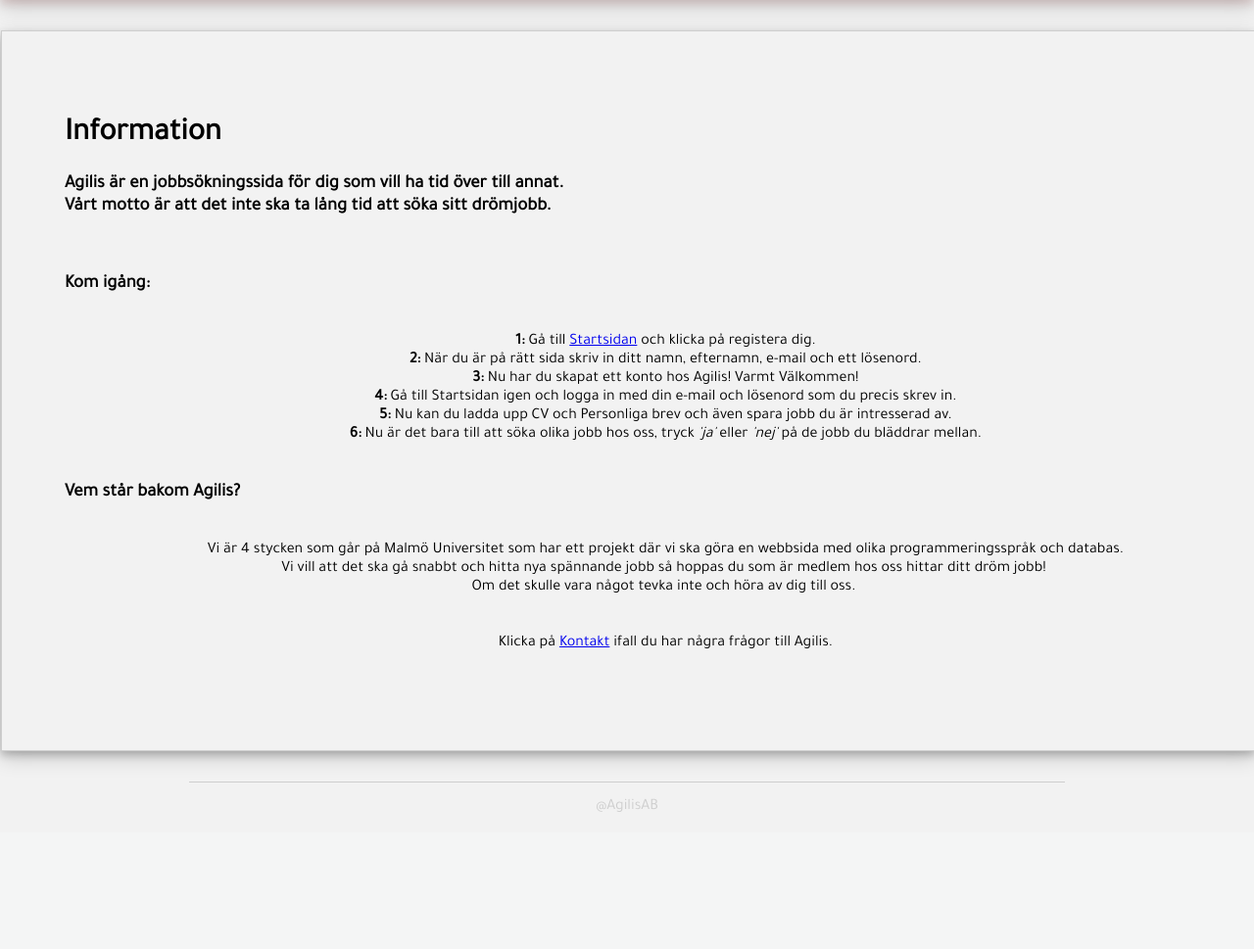
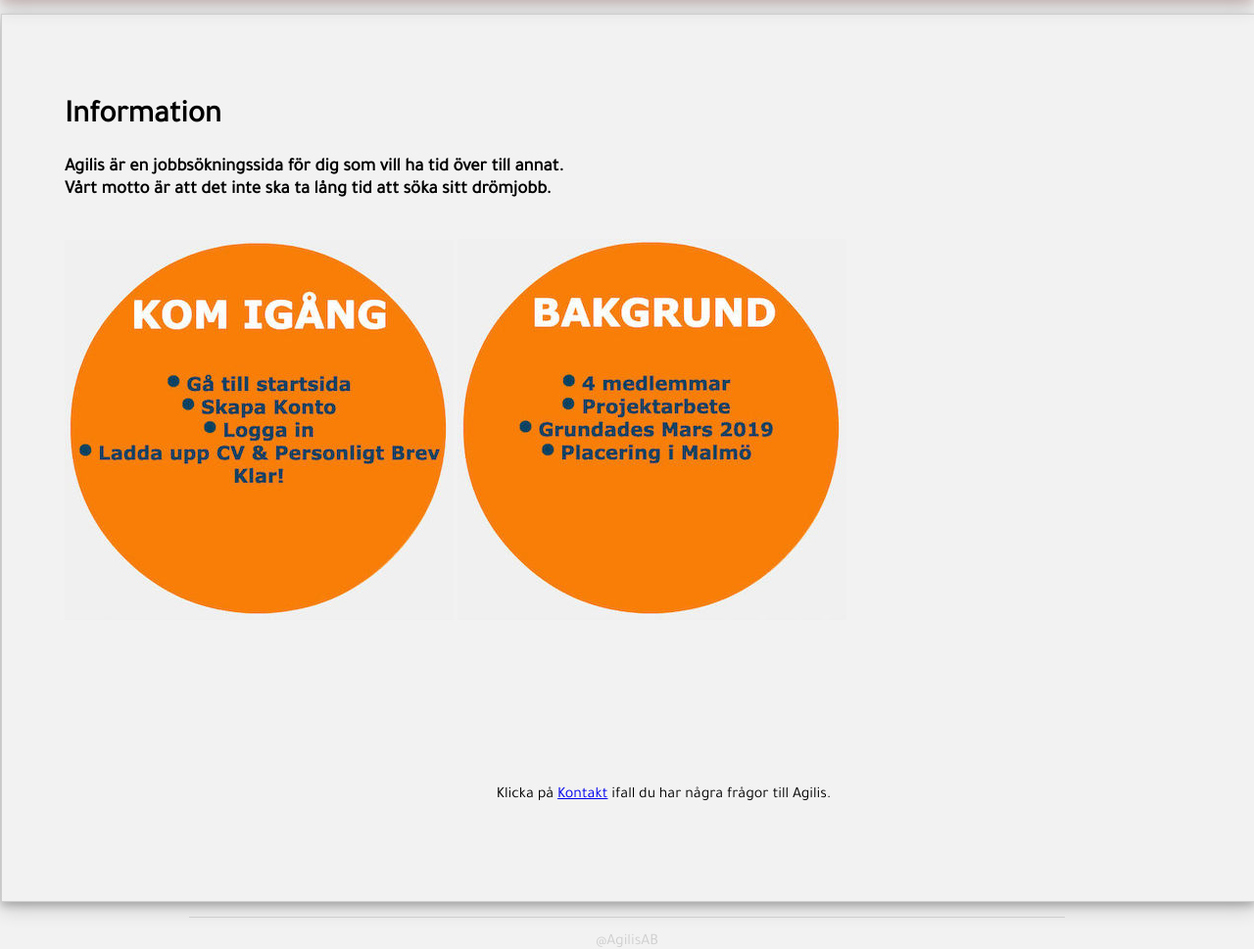
Before and after one commit to natbjo93/agilis, a Bottle app: page /info in a window 1280 px wide. Shown: the part 211-1180 px from the top of the page at 98% size. Before the commit the page ends 1040 px from the top, so only its background shows below. Run offline with Bottle, Linux system fonts and the light colour scheme; parts of the project's set-up code (start-up, migrations or seed data) failed here and were passed over; some libraries are stand-ins or nearby versions.

Commit message:
infosida, photoshop

```diff
--- a/static/style.css
+++ b/static/style.css
@@ -75,7 +75,7 @@ ul {
     margin: 0;
     padding: 0;
     overflow: hidden;
-    background-color:rgb(2, 64, 97);
+    background-color:#024061;
     border-block-end: 0px;
 }
 
@@ -99,7 +99,7 @@ background-color:rgba(250, 249, 249, 0.171);
 main {
     margin: auto;
     width: 90%;
-    border: 1px solid rgb(206, 206, 206);
+    border: 1px solid #cecece;
     padding: 5%;
     box-shadow: 0 4px 8px 0 rgba(0, 0, 0, 0.2), 0 6px 20px 0 rgba(0, 0, 0, 0.19);
 }
@@ -158,7 +158,7 @@ main > kontaktfrom {
 #register_form, #login_form {
     display: flex;
     flex-flow: column;
-    background-color: rgba(255, 255, 255, 0.708);
+    background-color: #ffffffb5;
     padding: 5%;
     width: 100%;
     margin: 2%;
--- a/views/info.html
+++ b/views/info.html
@@ -30,22 +30,17 @@
                  </h3>
                    <br>
                  </h3>
-                 <h3>Kom igång:</h3>
+                 <img src="static/info_komigang.jpg" alt="info">
+                 <img src="static/info_bakgrund.jpg" alt="bakgrund">
+                 <br>
+                 <p>
+
+
+                 </p>
+                 <br>
+
                 <p>
-                    <b>1: </b>Gå till <a href="./">Startsidan</a> och klicka på registera dig.
-                    <b>2: </b>När du är på rätt sida skriv in ditt namn, efternamn, e-mail och ett lösenord.
-                    <b>3: </b>Nu har du skapat ett konto hos Agilis! Varmt Välkommen!
-                    <b>4: </b>Gå till Startsidan igen och logga in med din e-mail och lösenord som du precis skrev in.
-                    <b>5: </b>Nu kan du ladda upp CV och Personliga brev och även spara jobb du är intresserad av.
-                    <b>6: </b>Nu är det bara till att söka olika jobb hos oss, tryck <em>'ja'</em> eller <em>'nej'</em> på de jobb du bläddrar mellan.
-                </p>
-                <h3>Vem står bakom Agilis?</h3>
-                <p>
-                    Vi är 4 stycken som går på Malmö Universitet som har ett projekt där vi ska göra en webbsida med olika programmeringsspråk och databas.
-                    Vi vill att det ska gå snabbt och hitta nya spännande jobb så hoppas du som är medlem hos oss hittar ditt dröm jobb!
-                    Om det skulle vara något tevka inte och höra av dig till oss.
-                    <br>
-                     Klicka på <a href="./kontakt">Kontakt</a> ifall du har några frågor till Agilis.
+                    Klicka på <a href="./kontakt">Kontakt</a> ifall du har några frågor till Agilis.
                 </p>
             </main>
             <footer>
```
Also changed, not shown: static/info_bakgrund.jpg (added), static/info_komigang.jpg (added).
